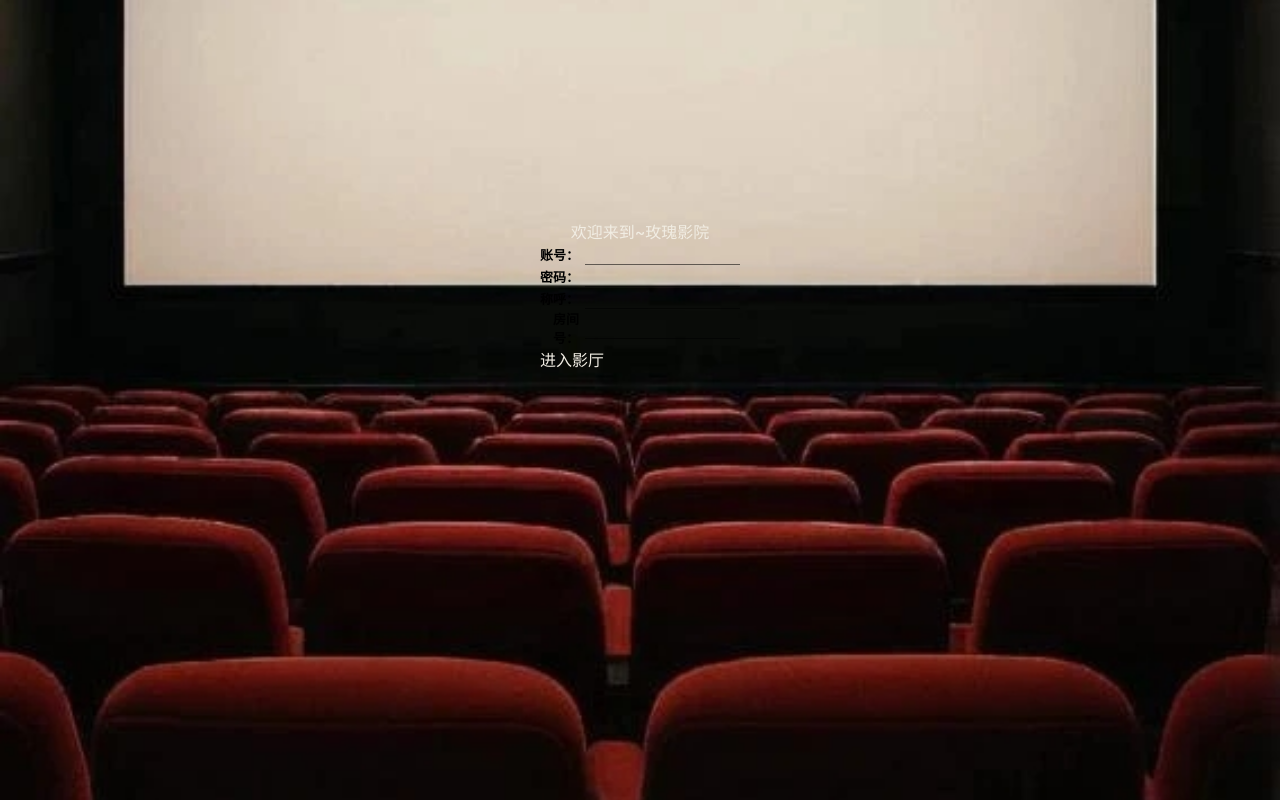
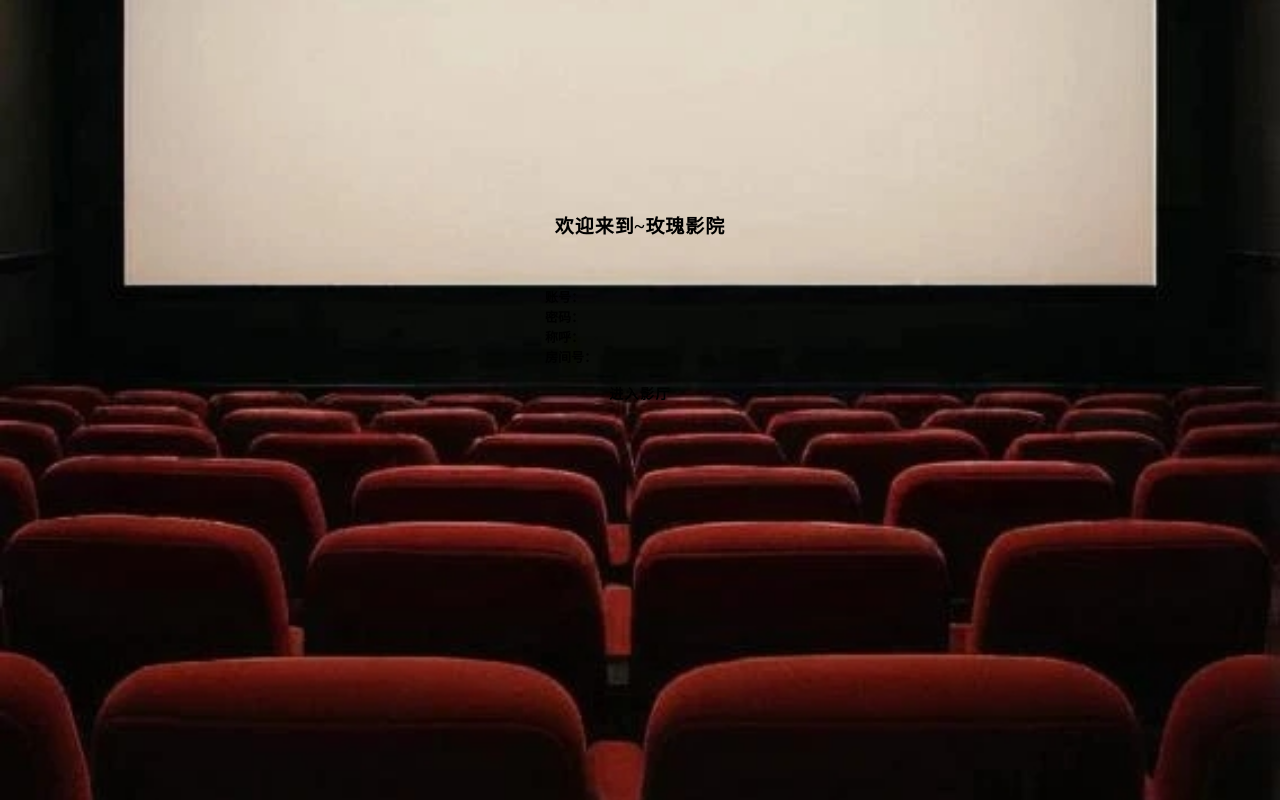
Before and after one commit to zhangziya0713/watch-together, a website: page public/login.html in a window 1280 px wide. Drawn offline with Linux system fonts and the light colour scheme.

Commit message:
Update style.css

```diff
--- a/public/style.css
+++ b/public/style.css
@@ -499,56 +499,64 @@ input[type="text"]::placeholder { color: #666a78; }
   align-items: center;
 }
 
-/* 登录页专属:比放映厅的银幕框更小、更靠中心 */
+/* 登录页专属:银幕框,标题和表单都在里面 */
 .login-screen-box {
-  left: 26%;
-  right: 26%;
-  top: 22%;
-  bottom: 46%;
+  left: 18%;
+  right: 18%;
+  top: 20%;
+  bottom: 48%;
+  flex-direction: column;
+  justify-content: flex-start;
+  padding-top: 4%;
 }
 
-/* ---------- 登录表单:直接"写"在银幕上 ---------- */
+.cinema-title-inline {
+  font-family: 'STKaiti', 'KaiTi', '楷体', 'Kaiti SC', serif;
+  color: #000;
+  font-weight: 700;
+  font-size: clamp(14px, 4vw, 19px);
+  letter-spacing: 0.05em;
+  text-align: center;
+  margin-bottom: 6%;
+}
+
+/* ---------- 登录表单:完全没有边框/底色,就是写在银幕上的字 ---------- */
 .cinema-form {
   width: 100%;
-  max-width: 200px;
+  max-width: 190px;
   display: flex;
   flex-direction: column;
-  gap: 5%;
+  gap: 3%;
 }
-.cinema-field { display: flex; align-items: center; gap: 6px; }
+.cinema-field { display: flex; align-items: baseline; gap: 2px; }
 .cinema-field label {
   font-family: 'STKaiti', 'KaiTi', '楷体', 'Kaiti SC', serif;
   color: #000;
   font-weight: 700;
   font-size: clamp(11px, 2.8vw, 13px);
-  width: 3em;
   flex-shrink: 0;
-  text-align: right;
+  white-space: nowrap;
 }
 .cinema-field input {
   flex: 1;
   min-width: 0;
   background: transparent;
   border: none;
-  border-bottom: 1.5px solid rgba(0,0,0,0.55);
   border-radius: 0;
-  padding: 2px 2px 3px;
+  padding: 1px 2px;
   color: #000;
   font-family: 'STKaiti', 'KaiTi', '楷体', 'Kaiti SC', serif;
   font-size: clamp(11px, 2.8vw, 13px);
   outline: none;
 }
-.cinema-enter-btn {
+.cinema-enter-link {
   margin-top: 8%;
-  padding: 6px;
-  background: transparent;
+  text-align: center;
   color: #000;
-  border: 1.5px solid rgba(0,0,0,0.55);
-  border-radius: 3px;
   font-family: 'STKaiti', 'KaiTi', '楷体', 'Kaiti SC', serif;
   font-weight: 700;
-  font-size: clamp(11px, 2.8vw, 13px);
-  letter-spacing: 0.15em;
+  font-size: clamp(12px, 3vw, 14px);
+  letter-spacing: 0.1em;
   cursor: pointer;
 }
 .cinema-hint { color: #b00000; font-size: 11px; text-align: center; min-height: 14px; margin: 4px 0 0; font-weight: 600; }
```
